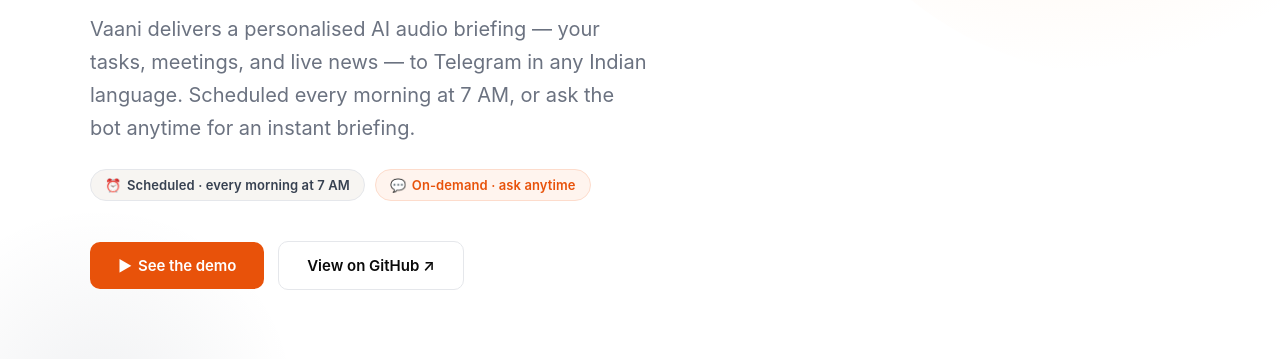
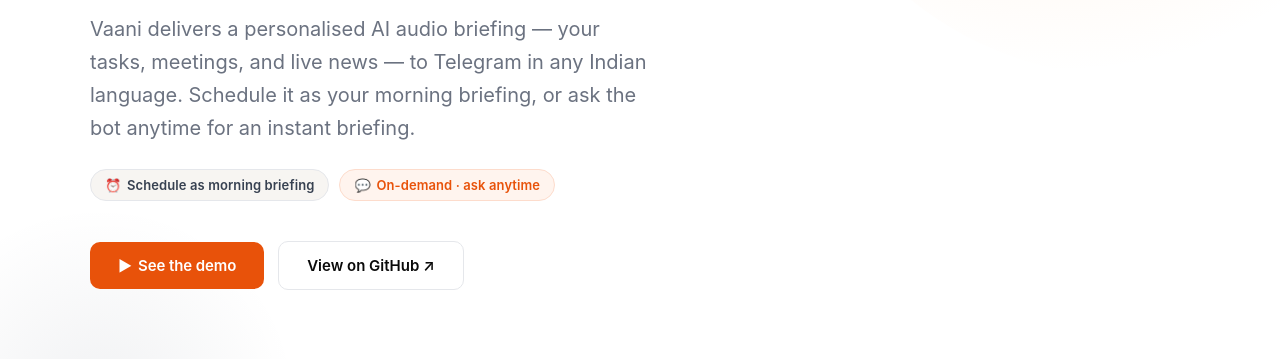
Before and after one commit to immanjumj/vaani, a plain HTML site: page index.html in a window 1280 px wide. Shown: the part 423-782 px from the top of the page. Drawn offline with Linux system fonts and the light colour scheme; a web font is replaced by a local one.

Commit message:
fix: remove 7 AM specifics from hero, say 'schedule as morning briefing'
Co-Authored-By: Claude Sonnet 4.6 <noreply@anthropic.com>

```diff
--- a/index.html
+++ b/index.html
@@ -634,11 +634,11 @@ footer {
     </h1>
 
     <p class="hero-sub fade-up">
-      Vaani delivers a personalised AI audio briefing — your tasks, meetings, and live news — to Telegram in any Indian language. Scheduled every morning at 7 AM, or ask the bot anytime for an instant briefing.
+      Vaani delivers a personalised AI audio briefing — your tasks, meetings, and live news — to Telegram in any Indian language. Schedule it as your morning briefing, or ask the bot anytime for an instant briefing.
     </p>
 
     <div class="hero-modes fade-up">
-      <span class="hero-mode-pill">⏰&thinsp; Scheduled · every morning at 7 AM</span>
+      <span class="hero-mode-pill">⏰&thinsp; Schedule as morning briefing</span>
       <span class="hero-mode-pill hero-mode-pill--accent">💬&thinsp; On-demand · ask anytime</span>
     </div>
 
```
